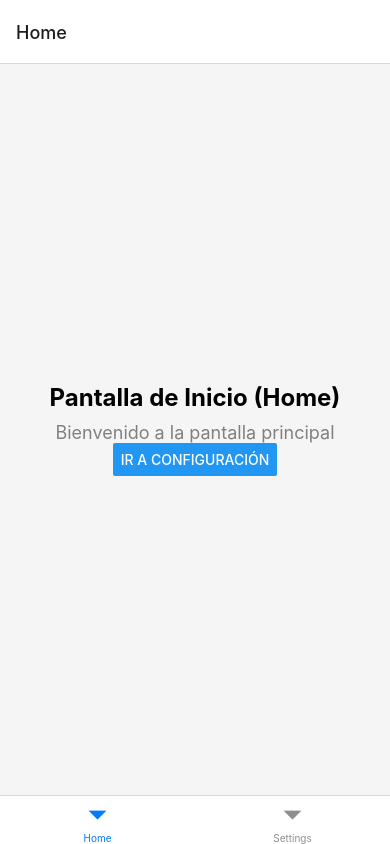
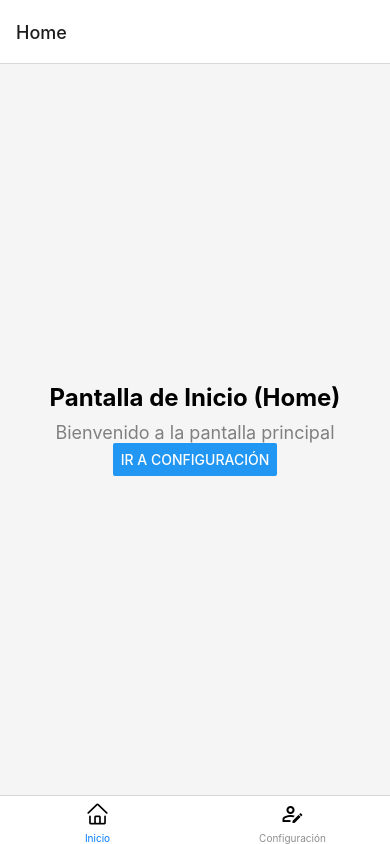
Before and after one commit to privenari/ReservHM, a React Native app in the folder proyectoHM/: screen /Navigation in a window 390 px wide. Built offline with nearby package versions, Linux system fonts and the light colour scheme.

Commit message:
cambio de iconos en tab

```diff
--- a/proyectoHM/Navigation.js
+++ b/proyectoHM/Navigation.js
@@ -1,6 +1,10 @@
 import React from "react";
 import { createBottomTabNavigator } from "@react-navigation/bottom-tabs";
 import { NavigationContainer } from "@react-navigation/native";
+
+//iconos
+import AntDesign from '@expo/vector-icons/AntDesign';
+import MaterialCommunityIcons from '@expo/vector-icons/MaterialCommunityIcons';
 
 //ventanas
 import Home from "./ventanas/Home";
@@ -11,8 +15,8 @@ const Tab = createBottomTabNavigator();
 export default function MyTabs() {
     return (
         <Tab.Navigator>
-            <Tab.Screen  name="Home" component={Home} />
-            <Tab.Screen  name="Settings" component={Settings} />
+            <Tab.Screen  name="Home" component={Home} options={{ tabBarLabel: 'Inicio', tabBarIcon: () => (<AntDesign name="home" size={24} color="black" />) }} />
+            <Tab.Screen  name="Settings" component={Settings} options={{ tabBarLabel: 'Configuración', tabBarIcon: () => (<MaterialCommunityIcons name="account-edit-outline" size={24} color="black" />) }}/>
         </Tab.Navigator>
     );
 }
```
